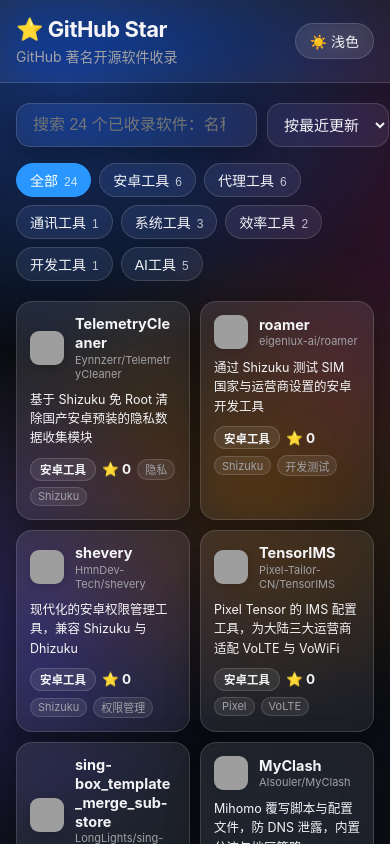
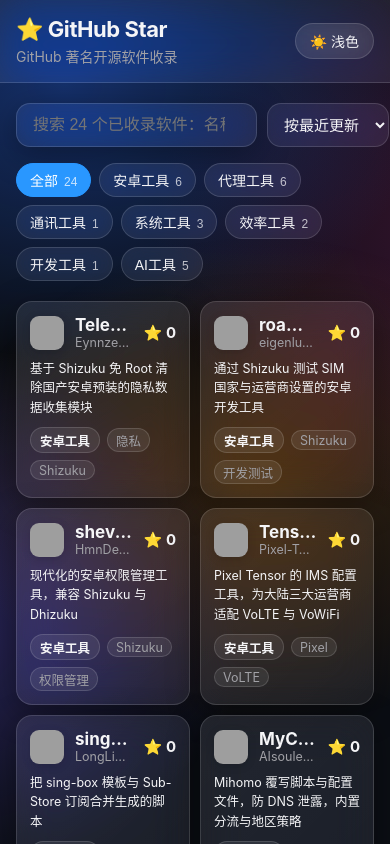
Before and after one commit to Mk8gg/star-nav, a Next.js app: page / in a window 390 px wide. Shown: the top 844 px of the page. Built offline with nearby package versions, Linux system fonts and the light colour scheme; no server answers; grey boxes are pictures that could not be loaded.

Commit message:
Revert "style: full project names, stars move to bottom row, drop language"
This reverts commit 6ad561b9e2a283c342326894b3e7014f585dbbee.

```diff
--- a/app/globals.css
+++ b/app/globals.css
@@ -292,14 +292,17 @@ body::after {
 .repo-name {
   font-weight: 700;
   font-size: 17px;
-  line-height: 1.3;
-  overflow-wrap: break-word;
+  white-space: nowrap;
+  overflow: hidden;
+  text-overflow: ellipsis;
 }
 
 .repo-owner {
   color: var(--muted);
   font-size: 12.5px;
-  overflow-wrap: anywhere;
+  white-space: nowrap;
+  overflow: hidden;
+  text-overflow: ellipsis;
 }
 
 .stars {
@@ -352,9 +355,17 @@ body::after {
   color: var(--text);
 }
 
-.card-bottom .stars {
-  font-size: 13.5px;
-  color: var(--text);
+.lang {
+  display: inline-flex;
+  align-items: center;
+  gap: 5px;
+}
+
+.lang-dot {
+  width: 10px;
+  height: 10px;
+  border-radius: 50%;
+  display: inline-block;
 }
 
 .tag {
@@ -473,6 +484,21 @@ body::after {
     gap: 10px;
   }
 
+  /* name gets its own full-width row so it is not squeezed by avatar + stars */
+  .card-head {
+    flex-wrap: wrap;
+  }
+
+  .card-head .who {
+    order: 3;
+    flex: 1 1 100%;
+    margin-top: 8px;
+  }
+
+  .card-head .stars {
+    margin-left: auto;
+  }
+
   .card {
     padding: 13px;
     border-radius: 16px;
@@ -484,12 +510,12 @@ body::after {
     border-radius: 9px;
   }
 
-  .repo-name {
-    font-size: 14.5px;
+  .repo {
+    font-size: 13.5px;
   }
 
-  .repo-owner {
-    font-size: 11px;
+  .owner {
+    font-size: 11.5px;
   }
 
   .blurb {
@@ -497,14 +523,14 @@ body::after {
     margin: 9px 0 10px;
   }
 
-  .tag {
-    font-size: 11px;
-    padding: 1.5px 7px;
+  .tags span {
+    font-size: 10.5px;
+    padding: 2px 7px;
   }
 
-  .card-bottom {
+  .meta {
     font-size: 11.5px;
-    gap: 6px;
+    gap: 8px;
   }
 }
 
--- a/components/Explorer.tsx
+++ b/components/Explorer.tsx
@@ -15,6 +15,22 @@ export type ProjectItem = {
 };
 
 const REFRESH_MS = 60_000;
+
+const LANG_COLORS: Record<string, string> = {
+  TypeScript: "#3178c6",
+  JavaScript: "#f1e05a",
+  Python: "#3572A5",
+  Go: "#00ADD8",
+  Rust: "#dea584",
+  Kotlin: "#A97BFF",
+  "C++": "#f34b7d",
+  C: "#555555",
+  "C#": "#178600",
+  Shell: "#89e051",
+  Dart: "#00B4AB",
+  Swift: "#F05138",
+  Java: "#b07219",
+};
 
 function fmtStars(n: number): string {
   if (n >= 1000) return (n / 1000).toFixed(1).replace(/\.0$/, "") + "k";
@@ -137,13 +153,22 @@ export default function Explorer({ items }: { items: ProjectItem[] }) {
                     <span className="repo-name">{it.name}</span>
                     <span className="repo-owner">{it.repo}</span>
                   </div>
+                  <span className="stars" key={it.stars}>
+                    ⭐ {fmtStars(it.stars)}
+                  </span>
                 </div>
                 <p className="blurb">{it.blurb}</p>
                 <div className="card-bottom">
                   <span className="cat">{it.category}</span>
-                  <span className="stars" key={it.stars}>
-                    ⭐ {fmtStars(it.stars)}
-                  </span>
+                  {it.language && (
+                    <span className="lang">
+                      <span
+                        className="lang-dot"
+                        style={{ background: LANG_COLORS[it.language] ?? "#888" }}
+                      />
+                      {it.language}
+                    </span>
+                  )}
                   {it.tags.slice(0, 2).map((t) => (
                     <span key={t} className="tag">
                       {t}
```
